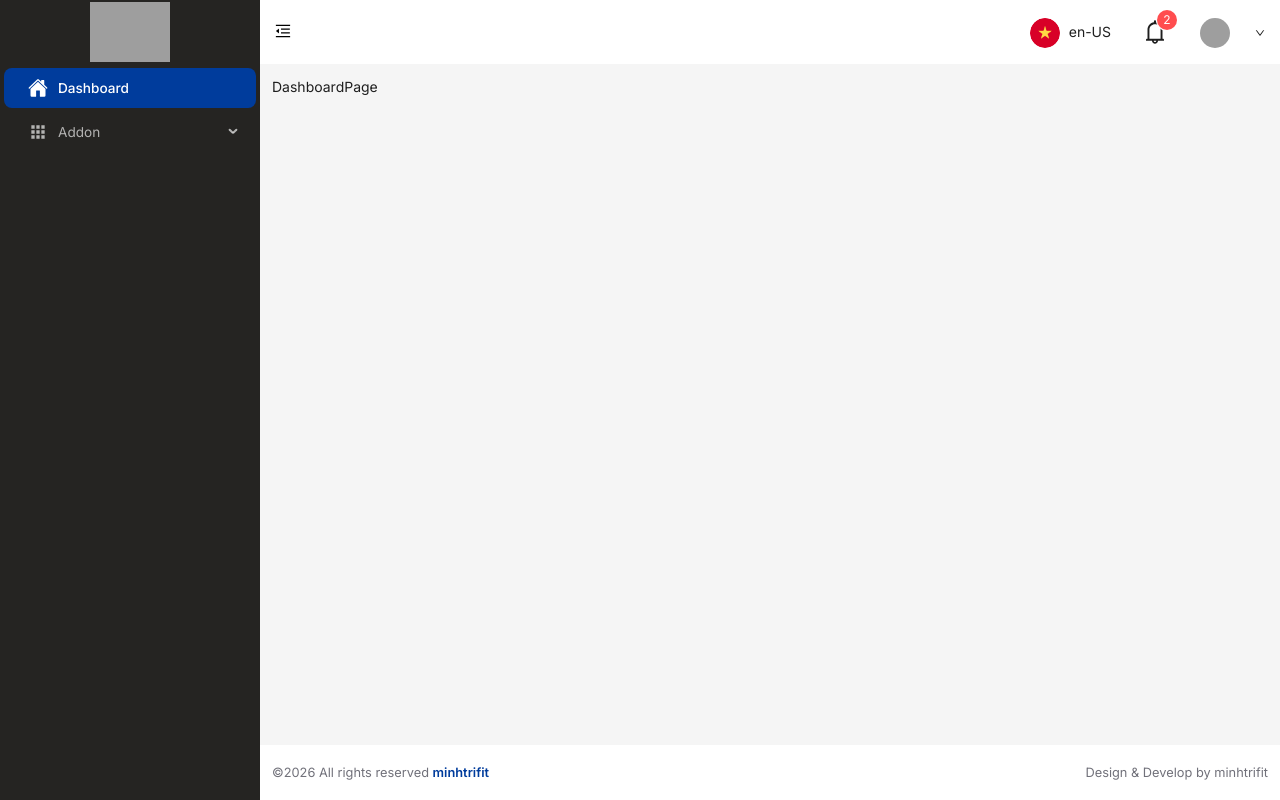
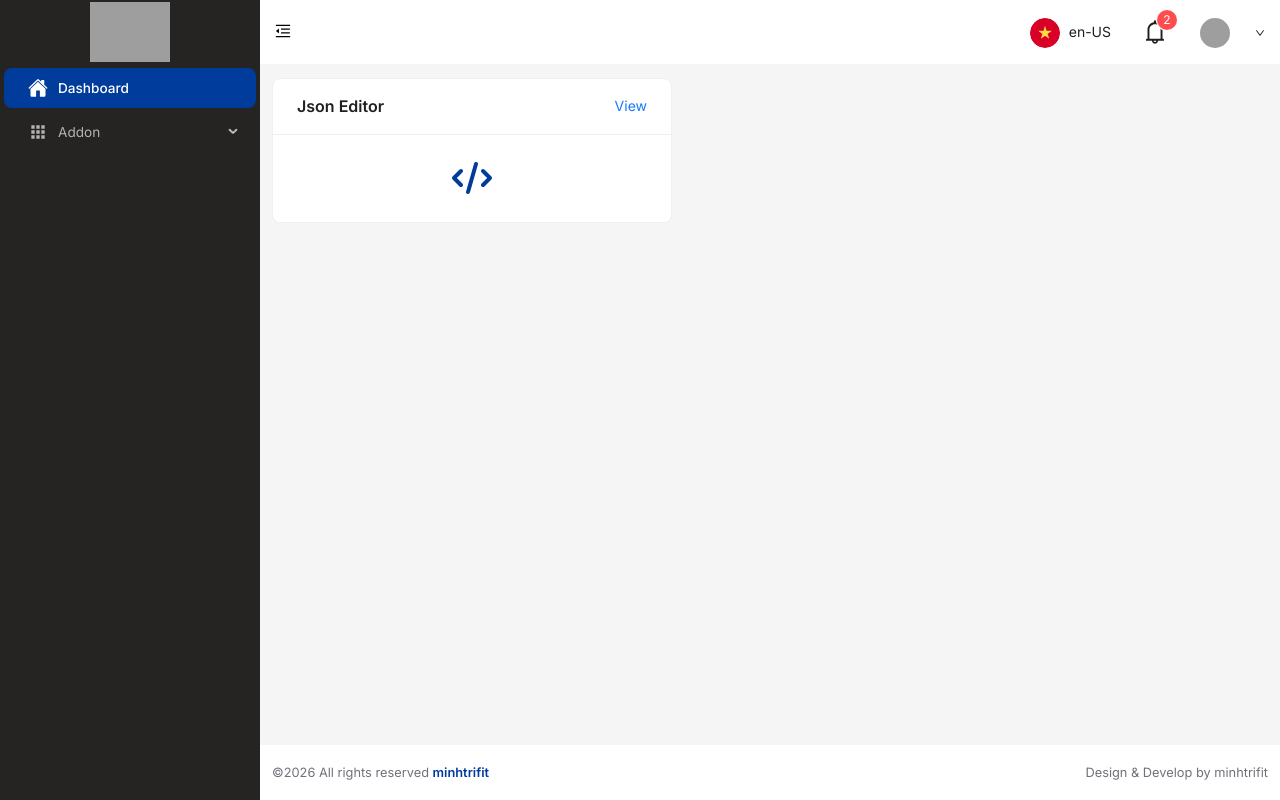
Before and after one commit to minhtrifit/antd-addon-components, a React (Vite) app: page /dashboard in a window 1280 px wide. Built offline with nearby package versions, Linux system fonts and the light colour scheme; grey boxes are pictures that could not be loaded.

Commit message:
feat: add menu

```diff
--- /dev/null
+++ b/src/components/ui/AddonCard/index.tsx
@@ -0,0 +1,26 @@
+import { Link } from 'react-router-dom';
+import { Card } from 'antd';
+import { useTranslation } from 'react-i18next';
+import { AddonItemType } from '@/pages/dashboard/types';
+
+interface PropType {
+  item: AddonItemType;
+}
+
+const AddonCard = (props: PropType) => {
+  const { item } = props;
+
+  const { t } = useTranslation();
+
+  return (
+    <Card
+      className='w-full md:w-[400px]'
+      title={item.name}
+      extra={<Link to={item.url}>{t('view')}</Link>}
+    >
+      <div className='w-full flex items-center justify-center'>{item.icon}</div>
+    </Card>
+  );
+};
+
+export default AddonCard;
--- a/src/i18n/locales/en/translation.json
+++ b/src/i18n/locales/en/translation.json
@@ -25,6 +25,7 @@
   "start-date": "Start date",
   "end-date": "End date",
   "app-not-support-device": "Application is not supported on this device",
+  "view": "View",
   "antd-json-editor": {
     "preview": "Preview",
     "confirm": "Confirm",
--- a/src/i18n/locales/vi/translation.json
+++ b/src/i18n/locales/vi/translation.json
@@ -25,6 +25,7 @@
   "start-date": "Ngày bắt đầu",
   "end-date": "Ngày kết thúc",
   "app-not-support-device": "Ứng dụng không được hỗ trợ trên thiết bị này",
+  "view": "Xem",
   "antd-json-editor": {
     "preview": "Xem trước",
     "confirm": "Xác nhận",
--- /dev/null
+++ b/src/pages/dashboard/constants/index.tsx
@@ -0,0 +1,12 @@
+import { AddonItemType } from '@/pages/dashboard/types';
+import { APP_ROUTE } from '@/routes/route.constant';
+import { FaCode } from 'react-icons/fa6';
+
+export const ADDON_ITEM: AddonItemType[] = [
+  {
+    id: 'json-editor',
+    name: 'Json Editor',
+    url: APP_ROUTE.JSON_EDITOR,
+    icon: <FaCode size={40} className='text-primary' />,
+  },
+];
--- a/src/pages/dashboard/index.tsx
+++ b/src/pages/dashboard/index.tsx
@@ -1,5 +1,16 @@
+import AddonCard from '@/components/ui/AddonCard';
+import { ADDON_ITEM } from './constants';
+
 const DashboardPage = () => {
-  return <div>DashboardPage</div>;
+  return (
+    <div className='flex flex-col gap-5'>
+      <section className='flex flex-wrap gap-5'>
+        {ADDON_ITEM.map((item) => {
+          return <AddonCard key={item.id} item={item} />;
+        })}
+      </section>
+    </div>
+  );
 };
 
 export default DashboardPage;
--- /dev/null
+++ b/src/pages/dashboard/types/index.ts
@@ -0,0 +1,6 @@
+export interface AddonItemType {
+  id: string;
+  name: string;
+  url: string;
+  icon: React.ReactNode;
+}
```
